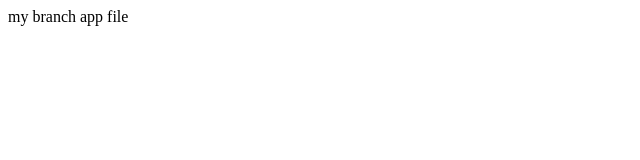
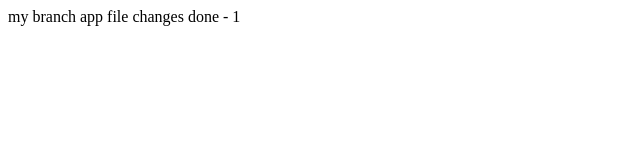
Before and after one commit to Ramya2404/mysamplrepoistory, a plain HTML site: page branch1.html in a window 1280 px wide. Shown: the whole page, without its empty margins (0-640 px from the left). Drawn offline with Linux system fonts and the light colour scheme.

Commit message:
Update branch1.html
sample branch / patch repo

```diff
--- a/branch1.html
+++ b/branch1.html
@@ -4,5 +4,6 @@
 </head>
 <body>
 my branch app file
+  changes done - 1
   </body>
 </html>
```
